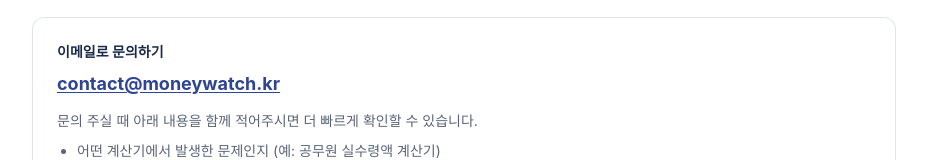
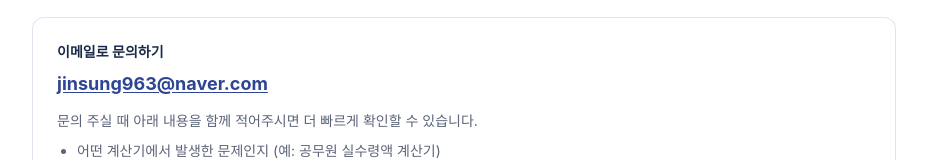
Before and after one commit to parkdane/pay-calc, a Next.js app: page /contact in a window 1280 px wide. Shown: the part 168-328 px from the top of the page, without its empty margins (176-1103 px from the left). Built offline with nearby package versions, Linux system fonts and the light colour scheme; a web font is replaced by a local one.

Commit message:
contact: 실제 이메일 주소로 교체

```diff
--- a/app/contact/page.tsx
+++ b/app/contact/page.tsx
@@ -6,7 +6,7 @@ export const metadata: Metadata = {
 };
 
 // TODO: 실제 사용하는 이메일 주소로 교체하세요
-const CONTACT_EMAIL = "contact@moneywatch.kr";
+const CONTACT_EMAIL = "jinsung963@naver.com";
 
 export default function ContactPage() {
   return (
```
